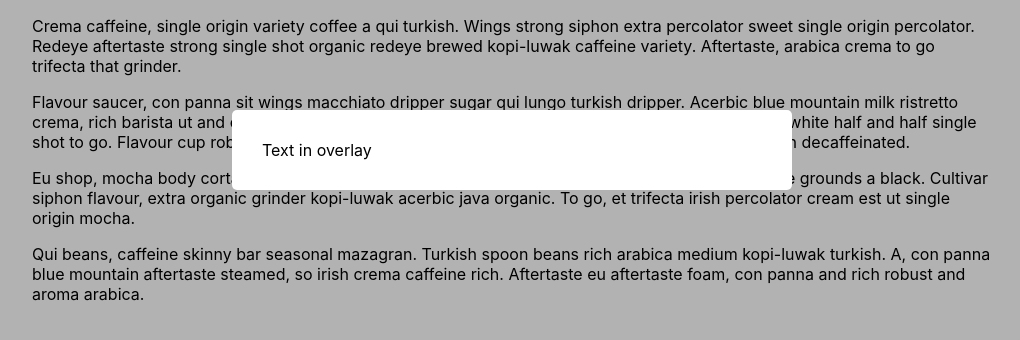
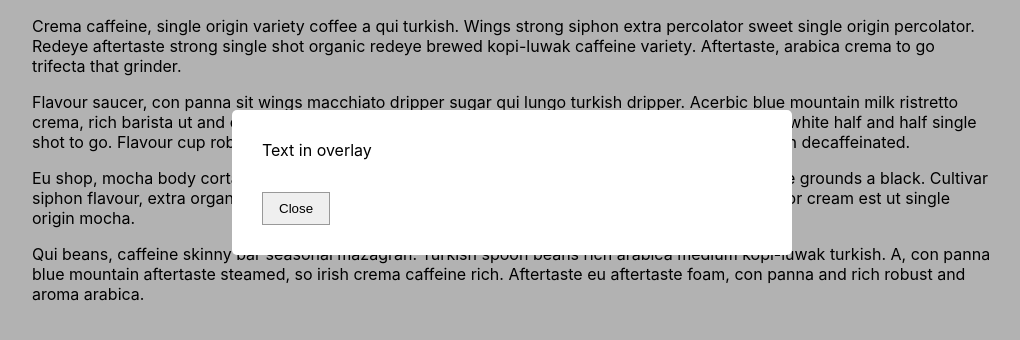
Before and after one commit to antonpunith/React-Workshop, a React (Create React App) app in the folder Chapter 06/Exercise 6.02/: page / in a window 1280 px wide. Shown: the top 340 px of the page, without its empty margins (128-1148 px from the left). Built offline with nearby package versions, Linux system fonts and the light colour scheme.

Commit message:
local state

```diff
--- a/Chapter 06/Exercise 6.02/src/App.css
+++ b/Chapter 06/Exercise 6.02/src/App.css
@@ -3,3 +3,10 @@
   margin: 0 auto;
   padding: 0 10%;
 }
+
+button {
+  margin-top: 2rem;
+  border: solid 1px #999;
+  padding: 0.5rem 1rem;
+  cursor: pointer;
+}
--- a/Chapter 06/Exercise 6.02/src/Components/Modal/index.jsx
+++ b/Chapter 06/Exercise 6.02/src/Components/Modal/index.jsx
@@ -8,6 +8,12 @@ class Modal extends Component {
     this.state = {
       showModal: true
     };
+    this.toggleModal = this.toggleModal.bind(this);
+  }
+  toggleModal() {
+    this.setState({
+      showModal: !this.state.showModal
+    });
   }
   render() {
     if (!this.state.showModal) {
@@ -15,7 +21,12 @@ class Modal extends Component {
     }
     return (
       <div className="modal">
-        <div className="modal_content">{this.props.children}</div>
+        <div className="modal_content">
+          {this.props.children}
+          <div>
+            <button onClick={this.toggleModal}>Close</button>
+          </div>
+        </div>
       </div>
     );
   }
```
